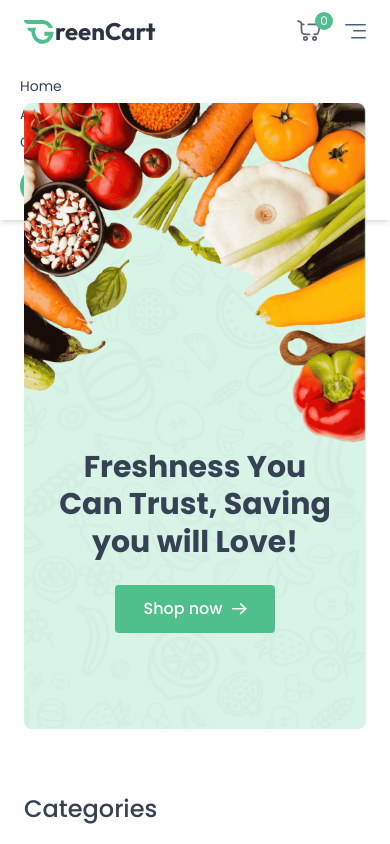
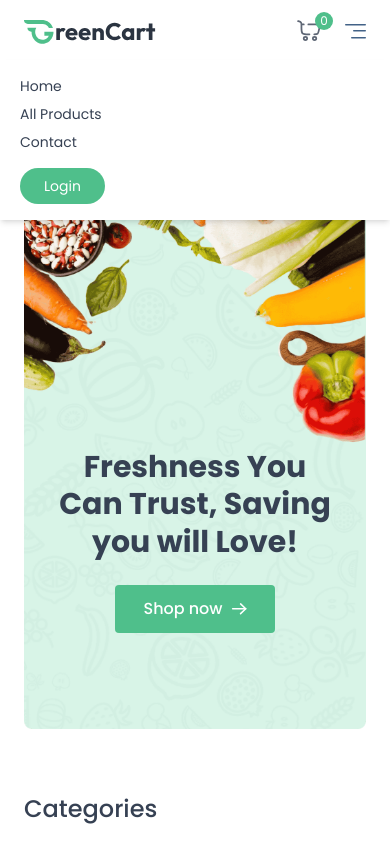
Before and after one commit to Ali747711/Green-Store, a React (Vite) app: page / in a window 390 px wide. Both pictures are taken after a click on the button "Menu". Shown: the top 844 px of the page. Built offline with nearby package versions, Linux system fonts and the light colour scheme; no server answers.

Commit message:
Enhance mobile menu with z-index
Added z-index to mobile menu for proper stacking.

```diff
--- a/src/components/Navbar.jsx
+++ b/src/components/Navbar.jsx
@@ -83,7 +83,7 @@
 
 
             {/* Mobile Menu */}
-            {open && (<div className={`${open ? 'flex' : 'hidden'} absolute top-[60px] left-0 w-full bg-white shadow-md py-4 flex-col items-start gap-2 px-5 text-sm md:hidden`}>
+            {open && (<div className={`${open ? 'flex' : 'hidden'} absolute top-[60px] left-0 w-full bg-white shadow-md py-4 flex-col items-start gap-2 px-5 text-sm md:hidden z-10`}>
                 <NavLink to={'/'} onClick={() => setOpen(false)}>Home</NavLink>
                 <NavLink to={'/products'} onClick={() => setOpen(false)}>All Products</NavLink>
                 {user && <NavLink to={'/products'} onClick={() => setOpen(false)}>My Orders</NavLink>}
```
